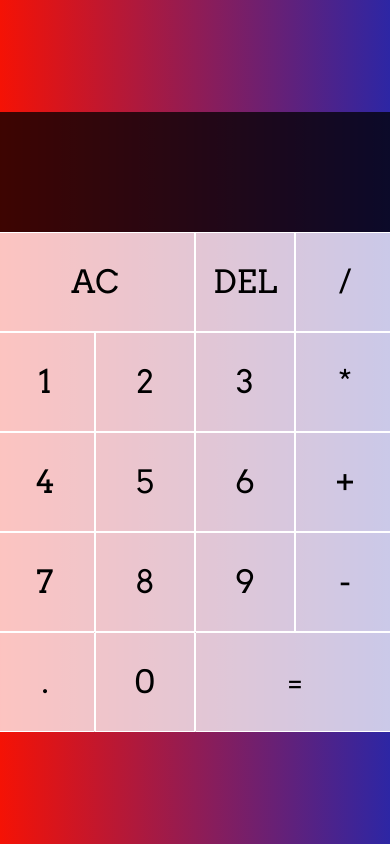
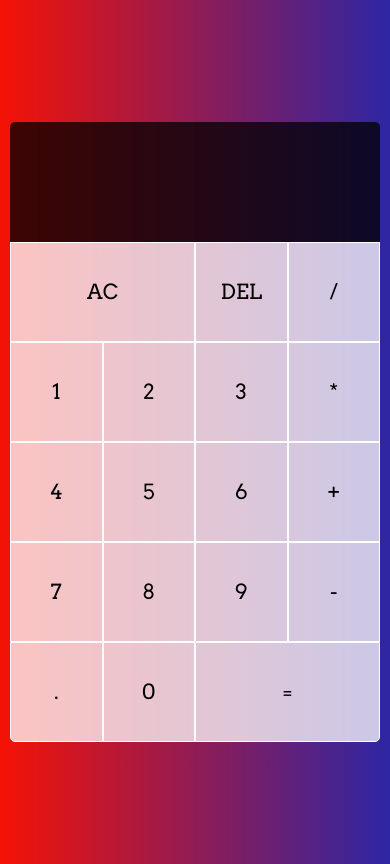
Before and after one commit to earldev4/Kalkulator-Sederhana, a plain HTML site: page index.html in a window 390 px wide. Drawn offline with Linux system fonts and the light colour scheme.

Commit message:
Responsive on Mobile

```diff
--- a/style.css
+++ b/style.css
@@ -7,6 +7,7 @@ body{
     padding: 0;
     margin: 0;
     background: linear-gradient(90deg, rgba(245,18,5,1) 0%, rgba(45,38,164,1) 100%);
+    overflow: hidden;
 }
 .calculatorGrid{
     display: grid;
@@ -55,3 +56,20 @@ body{
     color: white;
     font-size: 2.5rem;
 }
+@media only screen and (max-width: 400px){
+    .calculatorGrid{
+        margin: 10px;
+        min-height: 100vh;
+        grid-template-columns: repeat(4, 25%);
+        grid-template-rows: minmax(120px, auto) repeat(5, 100px);
+    }
+    .output .previousOperand{
+        font-size: 1rem;
+    }
+    .output .currentOperand{
+        font-size: 2rem;
+    }
+    .calculatorGrid > button{
+        font-size: 1.3rem;
+    }
+}
```
